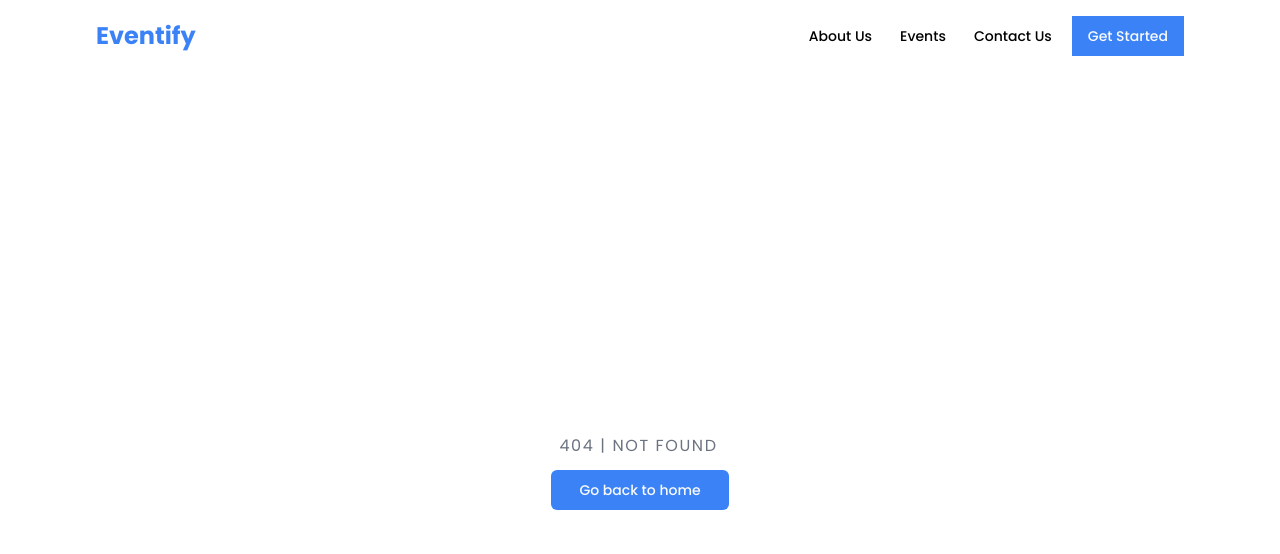
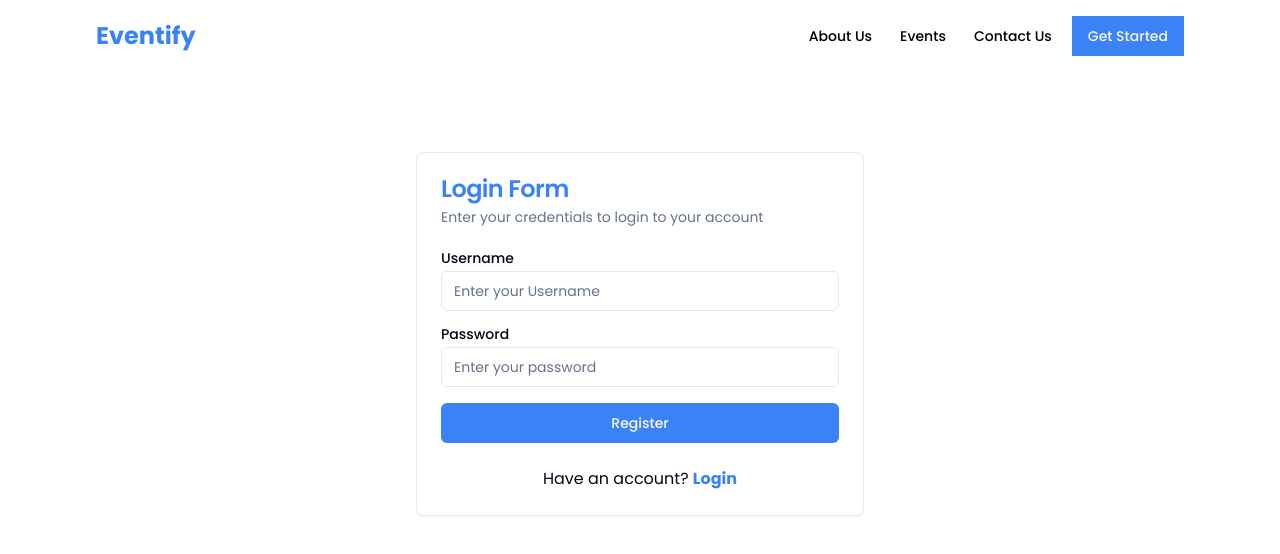
Before and after one commit to Ashakour1/Eventify, a React (Vite) app in the folder client/: page /login in a window 1280 px wide. Before the commit this address had no page. Shown: the top 554 px of the page. Built offline with nearby package versions, Linux system fonts and the light colour scheme.

Commit message:
Refactor RegisterPage import to use kebab-case file name convention

```diff
--- a/client/src/App.jsx
+++ b/client/src/App.jsx
@@ -4,9 +4,10 @@ import HeroSection from "./pages/Hero-section";
 import AboutPage from "./pages/AboutPage";
 import ContactPage from "./pages/ContectPage";
 import { BrowserRouter as Router, Routes, Route } from "react-router-dom";
-import RegisterPage from "./pages/RegisterPage";
+import RegisterPage from "./pages/Register-page";
 import { Toaster } from "react-hot-toast";
 import NotFound from "./components/NotFound";
+import LoginPage from "./pages/Login-page";
 
 function App() {
   return (
@@ -27,6 +28,8 @@ function App() {
           <Route path="/register" element={<RegisterPage />} />
           <Route path="/about" element={<AboutPage />} />
           <Route path="/contact" element={<ContactPage />} />
+          <Route path="/login" element={<LoginPage/>}
+          />
         </Routes>
       </Router>
     </>
```
